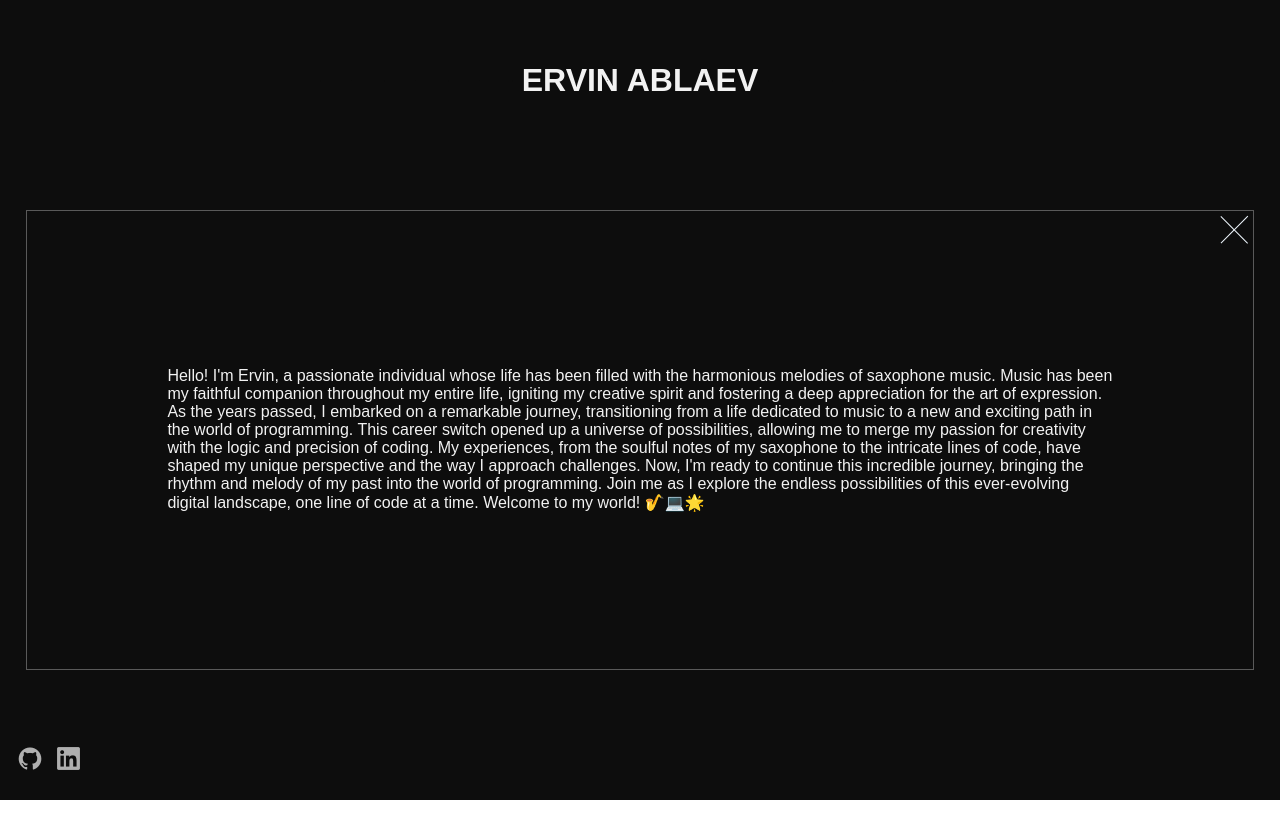
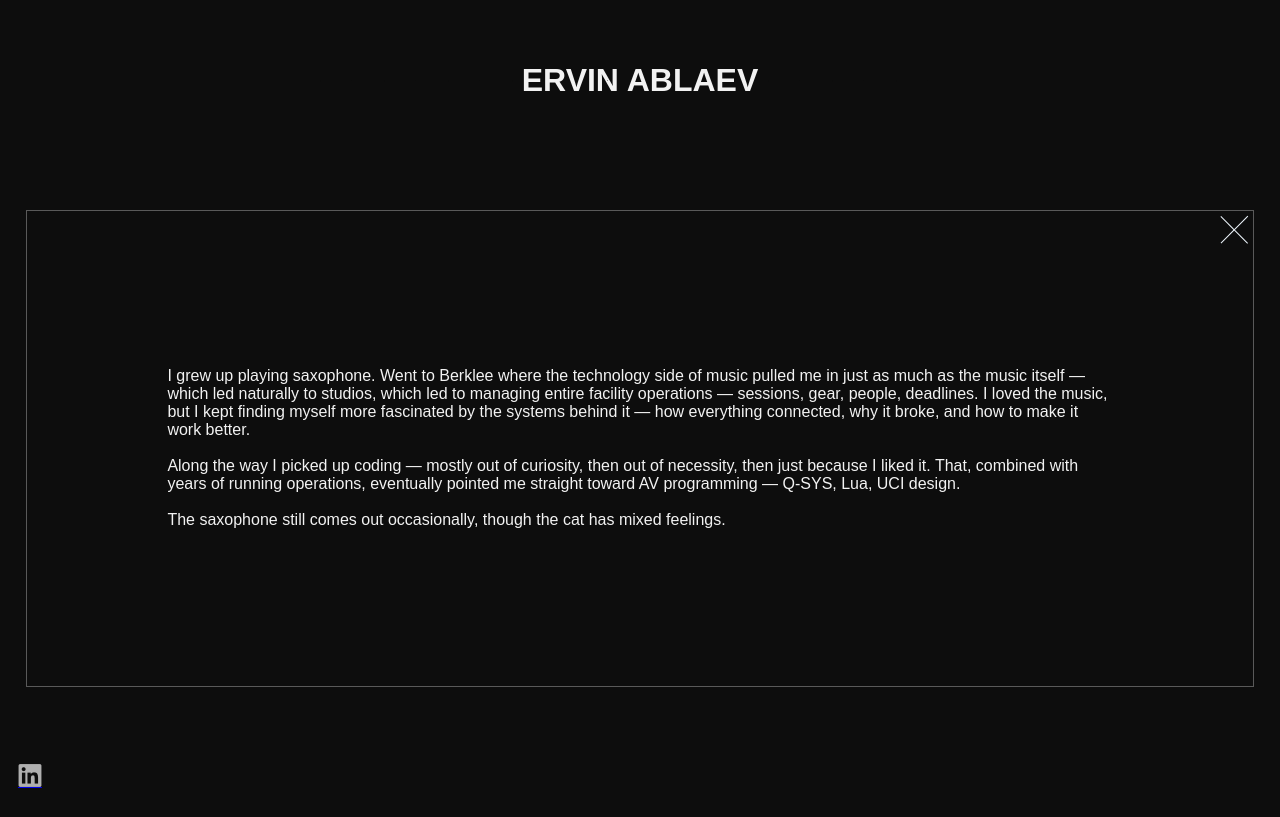
Before and after one commit to eablaev/portfolio-av, a plain HTML site: page index.html in a window 1280 px wide. Both pictures are taken after a click on the element "ABOUT". Drawn offline with nearby package versions, Linux system fonts and the light colour scheme; a web font is replaced by a local one.

Commit message:
final edits to texts

```diff
--- a/index.html
+++ b/index.html
@@ -24,10 +24,20 @@
             <h1>AV PROGRAMMER | PMP</h1>
         </div>
         <div class="aboutContent" id="aboutContent">
-            <p> Hello! I'm Ervin, a passionate individual whose life has been filled with the harmonious melodies of saxophone music. Music has been my faithful companion throughout my entire life, igniting my creative spirit and fostering a deep appreciation for the art of expression.
-                As the years passed, I embarked on a remarkable journey, transitioning from a life dedicated to music to a new and exciting path in the world of programming. This career switch opened up a universe of possibilities, allowing me to merge my passion for creativity with the logic and precision of coding.
-                My experiences, from the soulful notes of my saxophone to the intricate lines of code, have shaped my unique perspective and the way I approach challenges. Now, I'm ready to continue this incredible journey, bringing the rhythm and melody of my past into the world of programming.
-                Join me as I explore the endless possibilities of this ever-evolving digital landscape, one line of code at a time. Welcome to my world! 🎷💻🌟</p>
+            <p> I grew up playing saxophone. Went to Berklee where the technology side
+of music pulled me in just as much as the music itself — which led
+naturally to studios, which led to managing entire facility operations —
+sessions, gear, people, deadlines. I loved the music, but I kept finding
+myself more fascinated by the systems behind it — how everything connected,
+why it broke, and how to make it work better.
+<br><br>
+Along the way I picked up coding — mostly out of curiosity, then out of
+necessity, then just because I liked it. That, combined with years of
+running operations, eventually pointed me straight toward AV programming —
+Q-SYS, Lua, UCI design.
+<br><br>
+The saxophone still comes out occasionally, though the cat has mixed feelings.
+</p>
                 <div class="closeBtn" id="closeBtnAbout"></div>
         </div>
         <div class="projectsContainer" id="projectsContainer">
@@ -78,8 +88,10 @@
     </main>
     <footer>
        <div class="footerSocials">
-        <i class="devicon-github-original"></i>
-        <i class="devicon-linkedin-plain"></i>
+        <!-- <i class="devicon-github-original"></i> -->
+            <a href="https://www.linkedin.com/in/eablaev/" target="_blank">
+                <i class="devicon-linkedin-plain"></i>
+            </a>
 
        </div>
     </footer>
```
